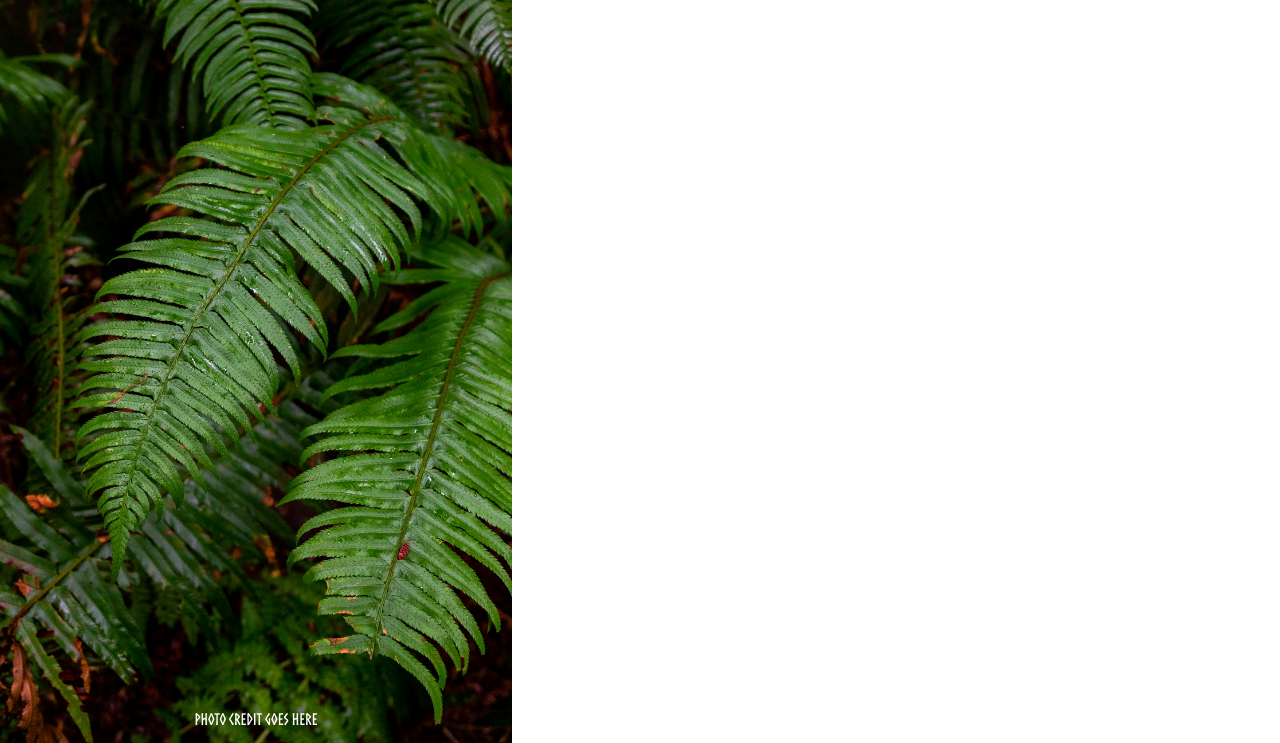
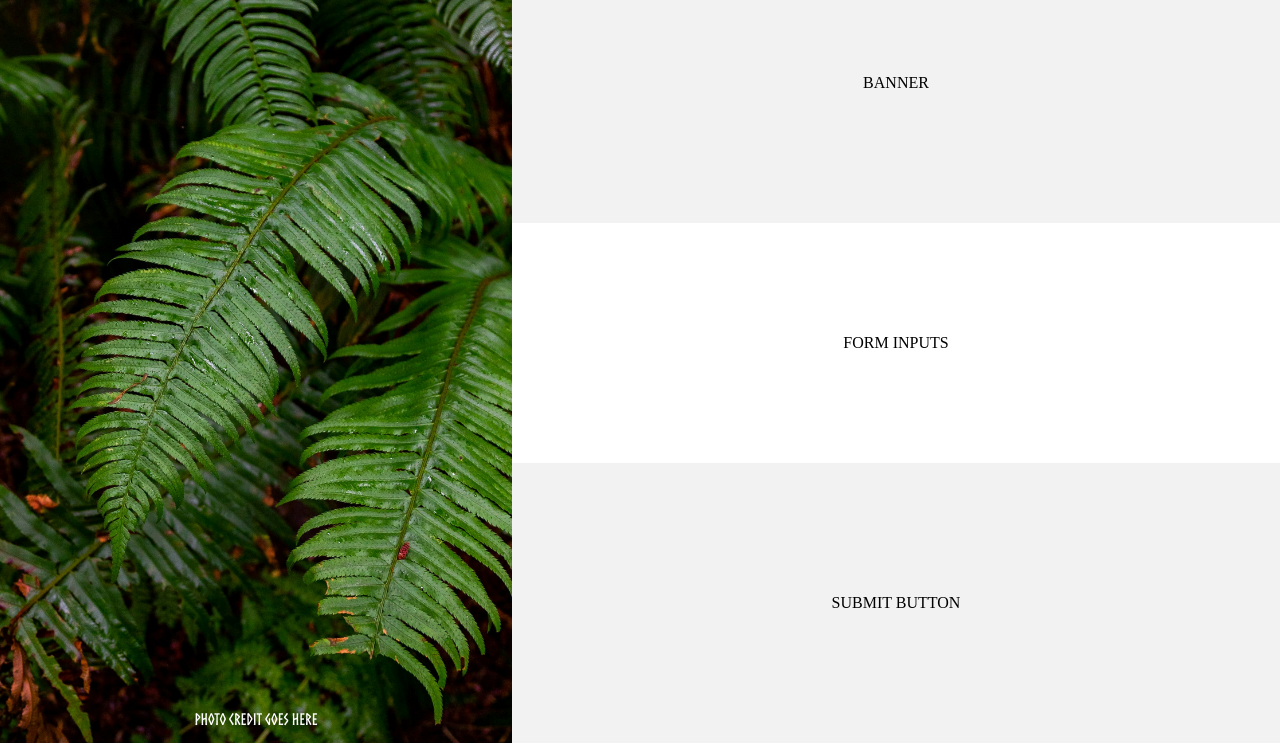
Before and after one commit to tedthehunter/OP-Sign-up-form, a plain HTML site: page index.html in a window 1280 px wide. Shown: the part 57-800 px from the top of the page. Drawn offline with Linux system fonts and the light colour scheme.

Commit message:
write basic flex styles for banner and form divs
completed basic structure for page

```diff
--- a/styles.css
+++ b/styles.css
@@ -31,3 +31,30 @@ body {
     width: 60%;
     height: 100vh;
 }
+
+#banner {
+    width: 100%;
+    height: 35%;
+    background-color: #f2f2f2;
+    display: flex;
+    justify-content: center;
+    align-items: center;
+}
+
+#form-inputs {
+    width: 100%;
+    height: 30%;
+    background-color: #ffffff;
+    display: flex;
+    justify-content: center;
+    align-items: center;
+}
+
+#form-submit {
+    width: 100%;
+    height: 35%;
+    background-color: #f2f2f2;
+    display: flex;
+    justify-content: center;
+    align-items: center;
+}
```
